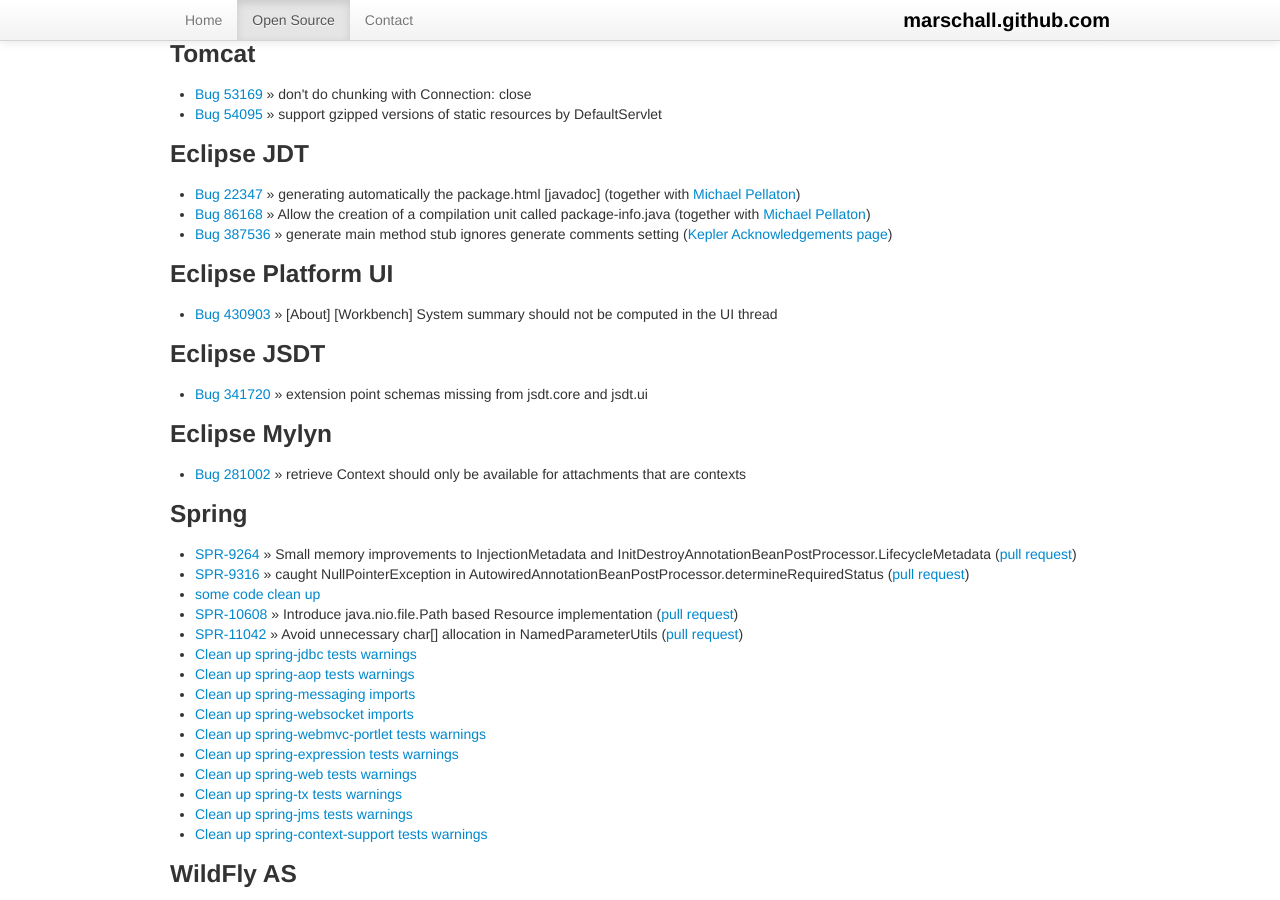
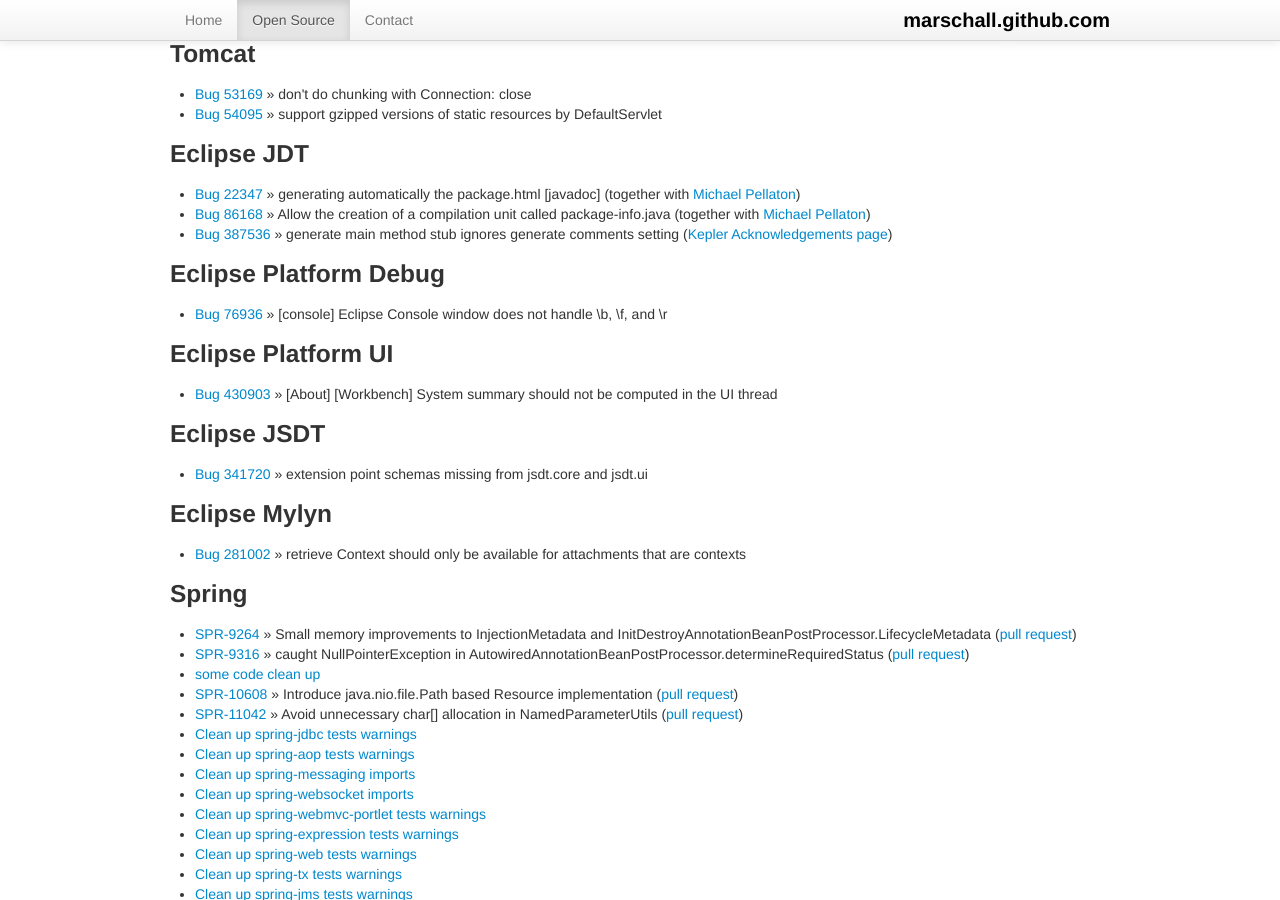
Before and after one commit to marschall/marschall.github.com, a Jekyll site: the page built from open-source.html, in a window 1280 px wide and 900 px high, scrolled down 396 px. Built offline with Jekyll 4.4.1, drawn with Linux system fonts in a browser that asks for light colours.

Commit message:
add Eclipse 76936

```diff
--- a/open-source.html
+++ b/open-source.html
@@ -30,11 +30,15 @@
   <li><a href="https://bugs.eclipse.org/bugs/show_bug.cgi?id=86168">Bug 86168</a> &raquo; Allow the creation of a compilation unit called package-info.java (together with <a href="http://pellaton.github.com/">Michael Pellaton</a>)</li>
   <li><a href="https://bugs.eclipse.org/bugs/show_bug.cgi?id=387536">Bug 387536</a> &raquo; generate main method stub ignores generate comments setting (<a href="http://www.eclipse.org/eclipse/development/acknowledgements_4_3.php">Kepler Acknowledgements page</a>)</li>
 </ul>
+<h3>Eclipse Platform Debug</h3>
+<ul>
+  <li><a href="https://bugs.eclipse.org/bugs/show_bug.cgi?id=76936">Bug 76936</a> &raquo; [console] Eclipse Console window does not handle \b, \f, and \r</li>
+</ul>
+
 <h3>Eclipse Platform UI</h3>
 <ul>
   <li><a href="https://bugs.eclipse.org/bugs/show_bug.cgi?id=430903">Bug 430903</a> &raquo; [About] [Workbench] System summary should not be computed in the UI thread</li>
 </ul>
-
 <h3>Eclipse JSDT</h3>
 <ul>
   <li><a href="https://bugs.eclipse.org/bugs/show_bug.cgi?id=341720">Bug 341720</a> &raquo; extension point schemas missing from jsdt.core and jsdt.ui</li>
```
